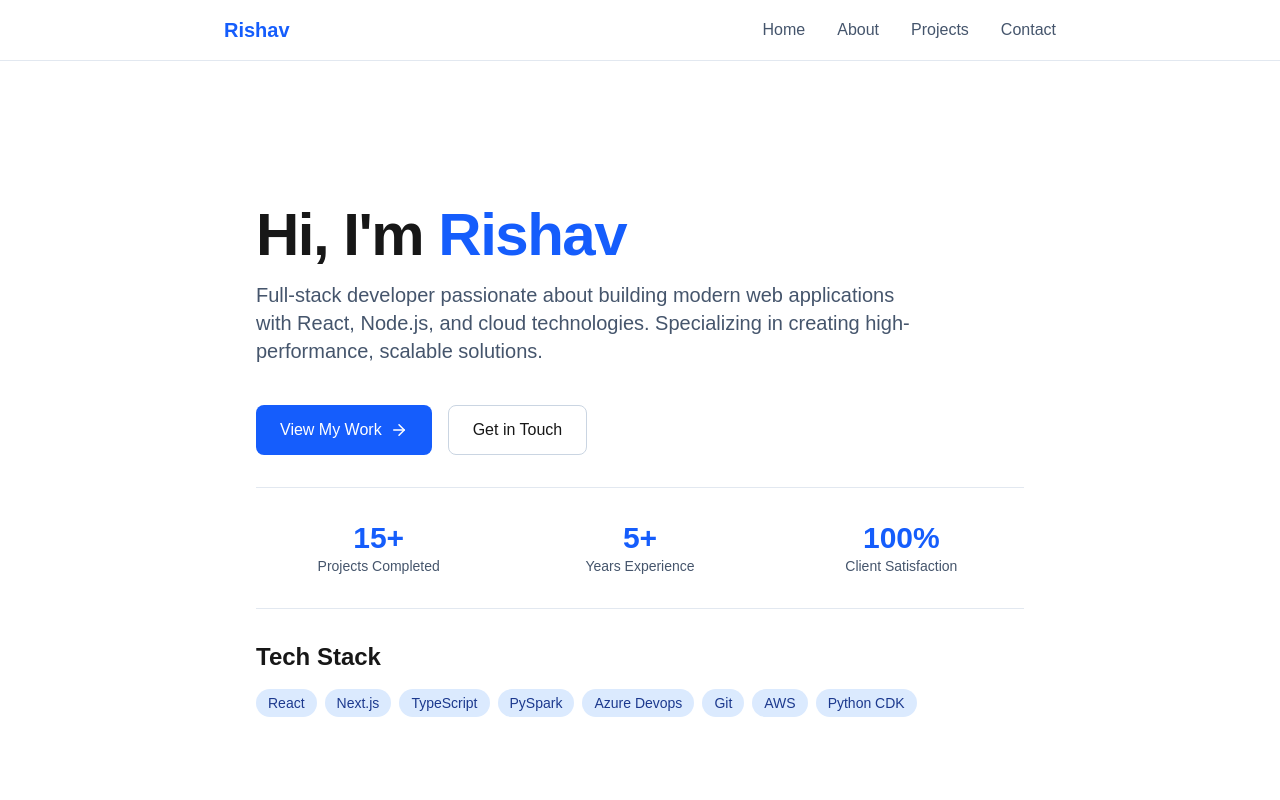
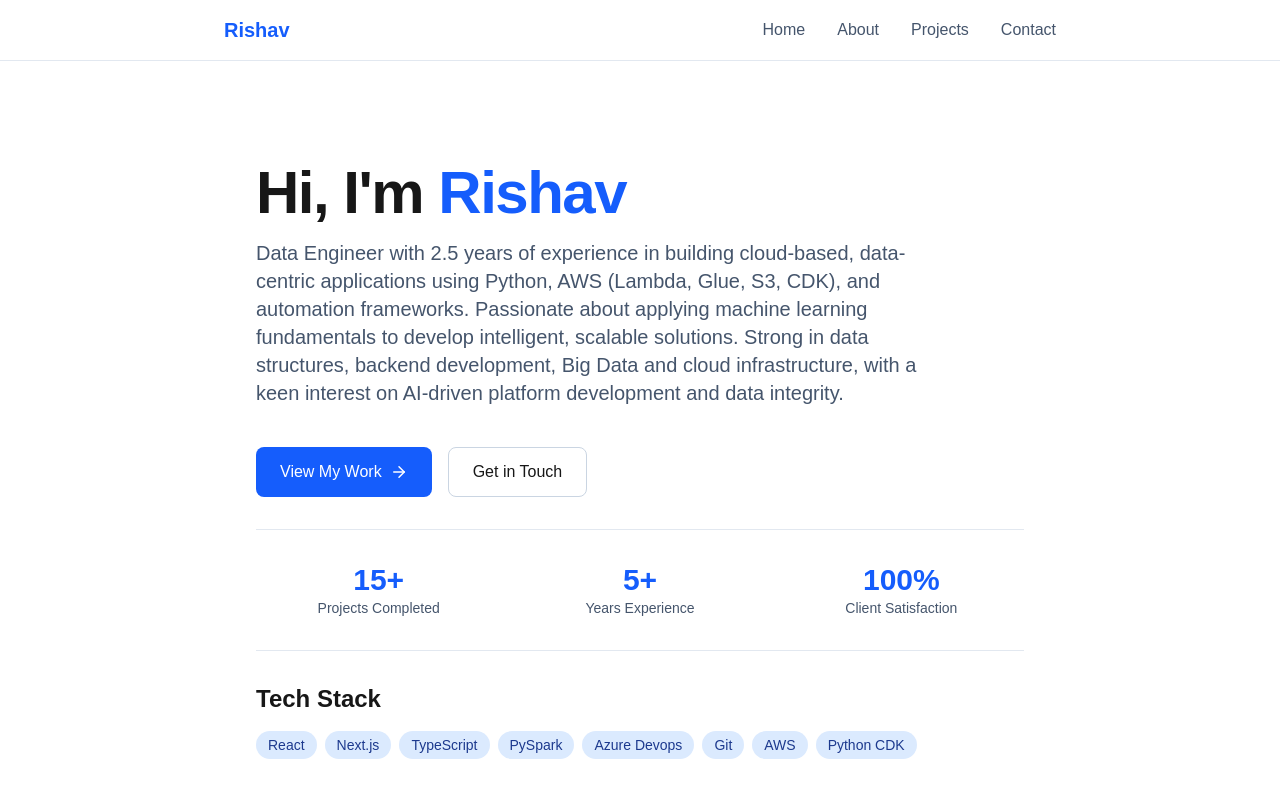
Before and after one commit to TackyEye/my-portfolio-website, a Next.js app: page / in a window 1280 px wide. Shown: the top 800 px of the page. Built offline with nearby package versions, Linux system fonts and the light colour scheme.

Commit message:
feat: update introduction to reflect experience as a Data Engineer

```diff
--- a/src/app/page.tsx
+++ b/src/app/page.tsx
@@ -11,7 +11,10 @@ export default function Home() {
             Hi, I'm <span className="text-blue-600 dark:text-blue-400">Rishav</span>
           </h1>
           <p className="text-xl text-slate-600 dark:text-slate-300 max-w-2xl">
-            Full-stack developer passionate about building modern web applications with React, Node.js, and cloud technologies. Specializing in creating high-performance, scalable solutions.
+            Data Engineer with 2.5 years of experience in building cloud-based, data-centric applications using Python, AWS
+(Lambda, Glue, S3, CDK), and automation frameworks. Passionate about applying machine learning fundamentals to
+develop intelligent, scalable solutions. Strong in data structures, backend development, Big Data and cloud
+infrastructure, with a keen interest on AI-driven platform development and data integrity.
           </p>
 
           {/* CTA Buttons */}
```
